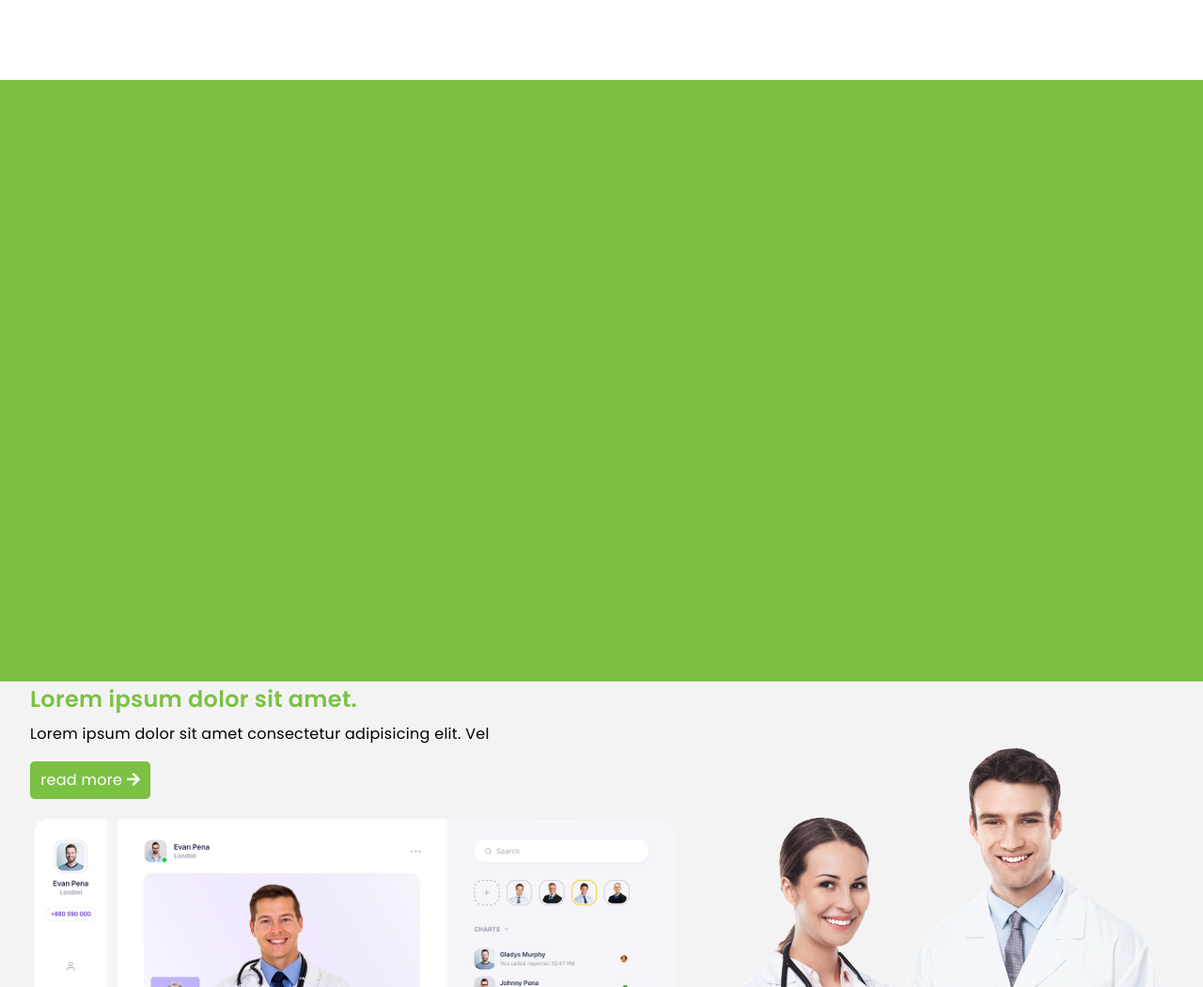
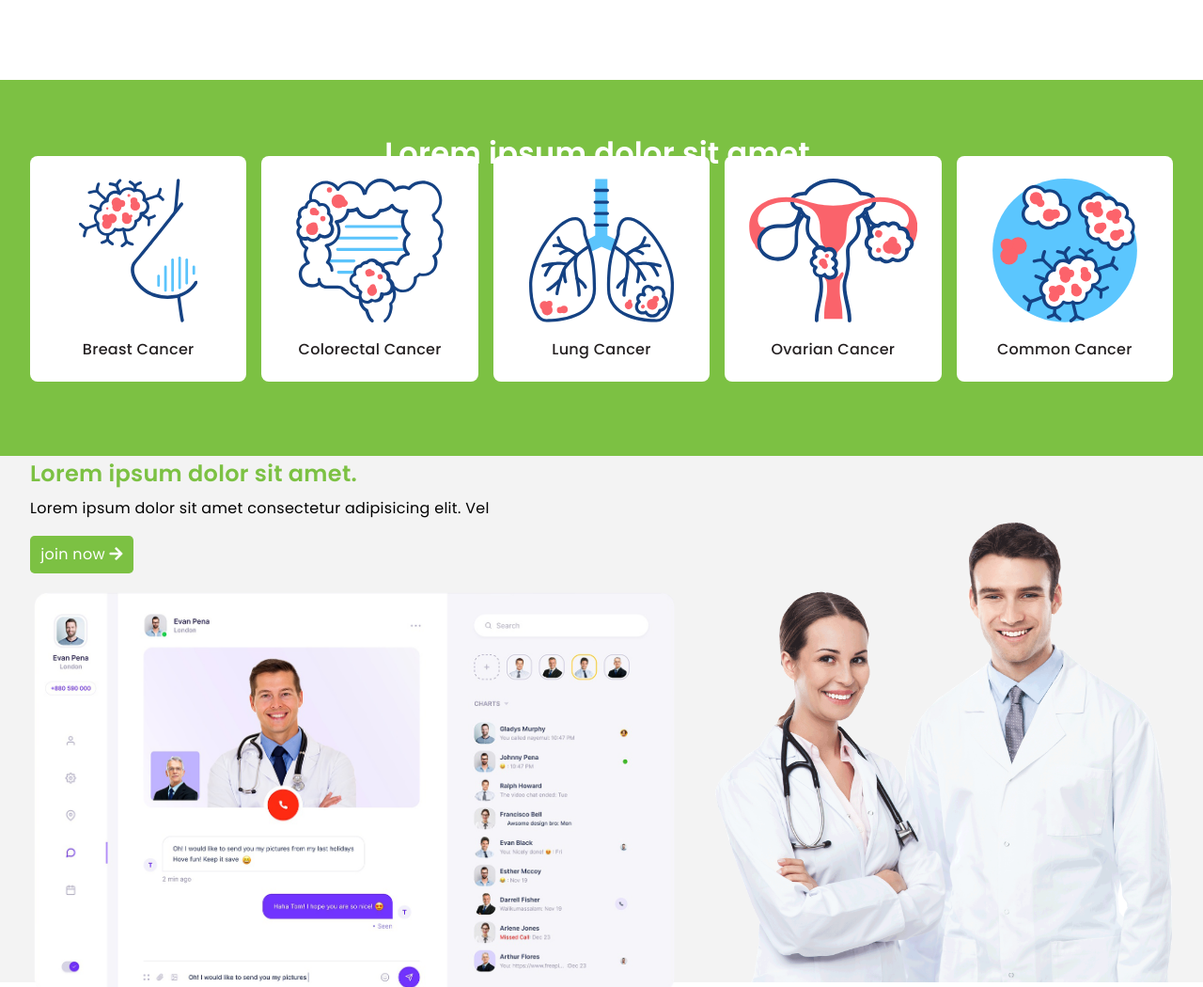
Before and after one commit to wokeoke/HTML-OurJourney, a plain HTML site: page index.html in a window 1280 px wide. Shown: the part 1307-2357 px from the top of the page at 94% size. Drawn offline with Linux system fonts and the light colour scheme; files whose address does not match are found by name.

Commit message:
info section

```diff
--- a/css/global.css
+++ b/css/global.css
@@ -60,6 +60,7 @@ button {
 .container {
   max-width: var(--MAX-WIDTH);
   margin: 0 auto;
+  padding: 0 2rem;
 }
 
 .btn {
--- a/css/index.css
+++ b/css/index.css
@@ -62,7 +62,6 @@
   grid-template-columns: 1fr 1fr;
   column-gap: 1rem;
   align-items: center;
-  padding: 0 2rem;
 }
 
 .section-about .left {
@@ -89,8 +88,57 @@
 /* MARK: SECTION INFO */
 .section-info {
   width: 100%;
-  height: 80vh;
+  height: 50vh;
   background-color: var(--PRIMARY-GREEN);
+}
+
+.section-info .container {
+  width: 100%;
+  height: 100%;
+  display: grid;
+  grid-template-columns: repeat(5, 1fr);
+  column-gap: 1rem;
+  align-items: center;
+  justify-content: center;
+  text-align: center;
+}
+
+.section-info .container > *:first-child {
+  height: 50%;
+  grid-column: 1 / span 5;
+  text-align: center;
+  font-size: 2rem;
+  color: var(--PRIMARY-WHITE);
+}
+
+.section-info .container .card {
+  margin-top: -13rem;
+}
+
+.section-info .card {
+  width: 100%;
+  height: 240px;
+  display: flex;
+  flex-direction: column;
+  align-items: center;
+  justify-content: space-between;
+  padding: 1.5rem 1rem;
+}
+
+.section-info .card img {
+  width: 100%;
+  height: 80%;
+  object-fit: contain;
+  align-self: center;
+}
+
+.section-info .card h2 {
+  height: 10%;
+  font-size: 1rem;
+  text-transform: capitalize;
+  font-weight: 500;
+  display: flex;
+  align-items: center;
 }
 
 /* MARK: SECTION CHAT */
@@ -107,7 +155,6 @@
   grid-template-columns: 1fr 1fr;
   column-gap: 1rem;
   position: relative;
-  padding: 0 2rem;
 }
 
 .section-chat .left {
--- a/index.html
+++ b/index.html
@@ -4,7 +4,7 @@
     <meta charset="UTF-8" />
     <meta http-equiv="X-UA-Compatible" content="IE=edge" />
     <meta name="viewport" content="width=device-width, initial-scale=1.0" />
-    <title>OurJourney</title>
+    <title>OurJourney || Home</title>
     <!-- font awesome 5.15.4 -->
     <!-- https://fontawesome.com/v5/search -->
     <link
@@ -77,6 +77,7 @@
       <!-- MARK: SECTION FEATURED -->
       <section class="section-featured">
         <div class="container">
+          <a href="#">
             <div class="card">
               <i class="fas fa-book-medical icon"></i>
               <div class="text-col">
@@ -85,7 +86,9 @@
               </div>
               <i class="fas fa-arrow-right"></i>
             </div>
+          </a>
 
+          <a href="#">
             <div class="card">
               <i class="fas fa-book-medical icon"></i>
               <div class="text-col">
@@ -94,7 +97,9 @@
               </div>
               <i class="fas fa-arrow-right"></i>
             </div>
+          </a>
 
+          <a href="#">
             <div class="card">
               <i class="fas fa-book-medical icon"></i>
               <div class="text-col">
@@ -103,7 +108,9 @@
               </div>
               <i class="fas fa-arrow-right"></i>
             </div>
+          </a>
 
+          <a href="#">
             <div class="card">
               <i class="fas fa-book-medical icon"></i>
               <div class="text-col">
@@ -112,6 +119,7 @@
               </div>
               <i class="fas fa-arrow-right"></i>
             </div>
+          </a>
         </div>
       </section>
 
@@ -140,7 +148,58 @@
       </section>
 
       <!-- MARK: SECTION INFO -->
-      <section class="section-info"></section>
+      <section class="section-info">
+        <div class="container">
+          <h1>Lorem ipsum dolor sit amet.</h1>
+
+          <a href="#">
+            <div class="card">
+              <img
+                src="./img/cancer-icon/breast-cancer.svg"
+                alt="breast-cancer"
+              />
+              <h2>breast cancer</h2>
+            </div>
+          </a>
+
+          <a href="#">
+            <div class="card">
+              <img
+                src="./img/cancer-icon/colorectal-cancer.svg"
+                alt="colorectal-cancer"
+              />
+              <h2>colorectal cancer</h2>
+            </div>
+          </a>
+
+          <a href="#">
+            <div class="card">
+              <img src="./img/cancer-icon/lung-cancer.svg" alt="lung-cancer" />
+              <h2>lung cancer</h2>
+            </div>
+          </a>
+
+          <a href="#">
+            <div class="card">
+              <img
+                src="./img/cancer-icon/ovarian-cancer.svg"
+                alt="ovarian-cancer"
+              />
+              <h2>ovarian cancer</h2>
+            </div>
+          </a>
+
+          <a href="#">
+            <div class="card">
+              <img
+                src="./img/cancer-icon/common-cancer.svg"
+                alt="common-cancer"
+              />
+              <h2>common cancer</h2>
+            </div>
+          </a>
+        </div>
+      </section>
 
       <!-- MARK: SECTION CHAT -->
       <section class="section-chat">
@@ -149,8 +208,8 @@
           <div class="left">
             <h1>Lorem ipsum dolor sit amet.</h1>
             <p>Lorem ipsum dolor sit amet consectetur adipisicing elit. Vel</p>
-            <a href="#" class="btn btn-block"
-              >read more
+            <a href="#" class="btn btn-block">
+              join now
               <i class="fas fa-arrow-right"></i>
             </a>
             <img src="./img/chat-ui.png" alt="chat-ui" />
```
Also changed, not shown: img/cancer-icon/breast-cancer.svg (added), img/cancer-icon/colorectal-cancer.svg (added), img/cancer-icon/common-cancer.svg (added), img/cancer-icon/lung-cancer.svg (added), img/cancer-icon/ovarian-cancer.svg (added), 1 other file. Lines whose indentation alone changed are shown as unchanged.
